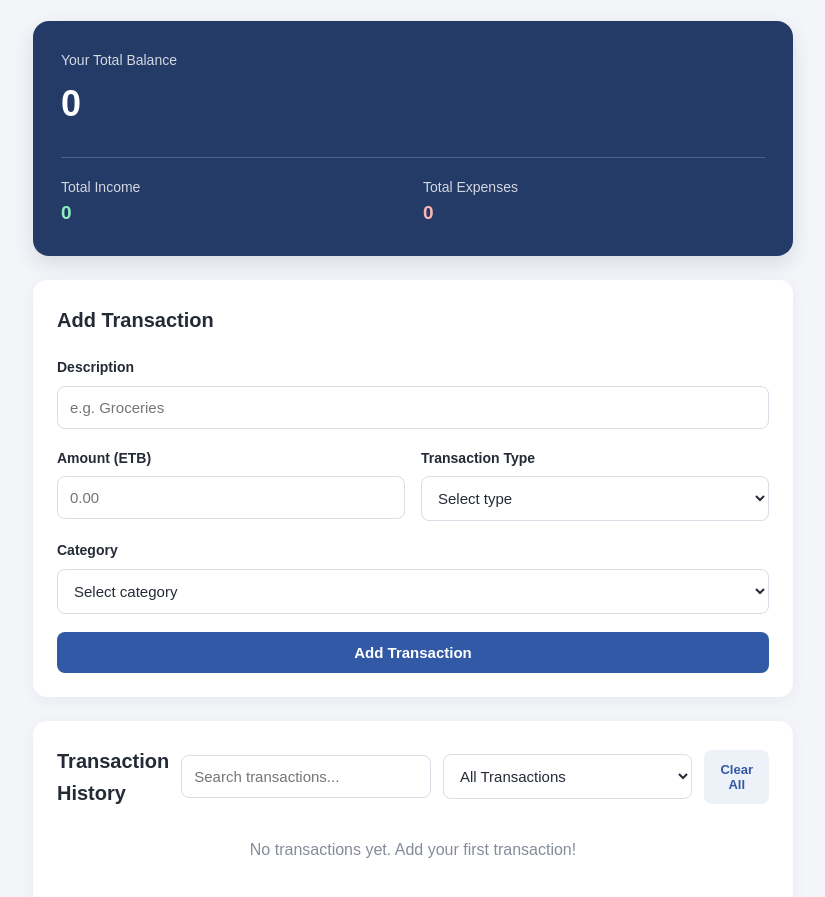
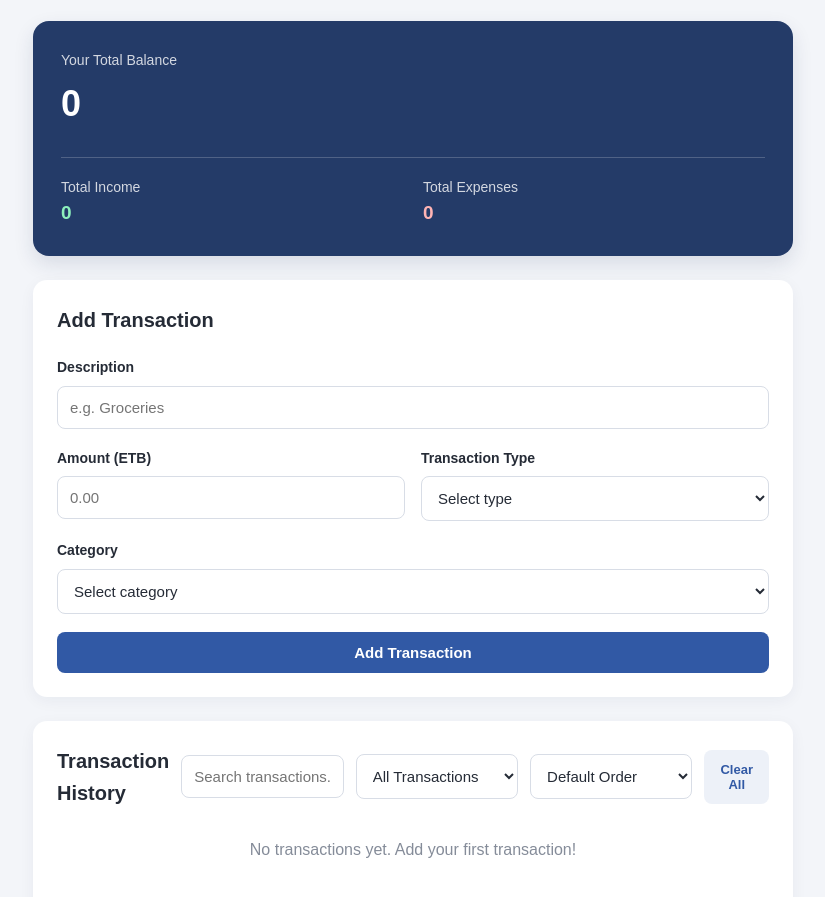
Before and after one commit to marmlu/JS-Expense-Tracker-App, a plain HTML site: page index.html in a window 1280 px wide. Shown: the part 111-1008 px from the top of the page, without its empty margins (227-1052 px from the left). Drawn offline with Linux system fonts and the light colour scheme.

Commit message:
Add sort select

```diff
--- a/index.html
+++ b/index.html
@@ -108,6 +108,13 @@
             <option value="income">Income</option>
             <option value="expense">Expenses</option>
           </select>
+          <select id="sort-transactions">
+            <option value="default">Default Order</option>
+            <option value="highest">Highest Amount</option>
+            <option value="lowest">Lowest Amount</option>
+            <option value="newest">Newest First</option>
+            <option value="oldest">Oldest First</option>
+          </select>
           <button type="button" id="clear-history-btn" class="secondary-btn">
             Clear All
           </button>
```
